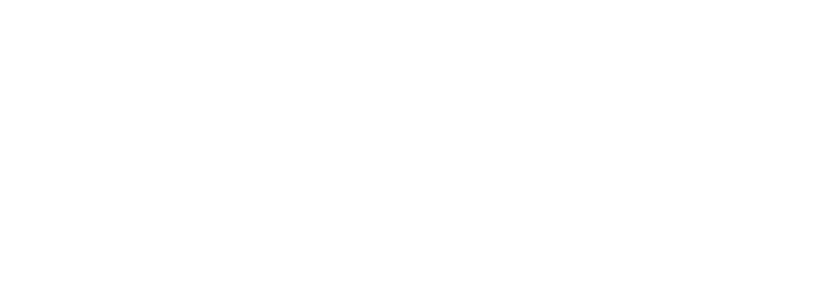
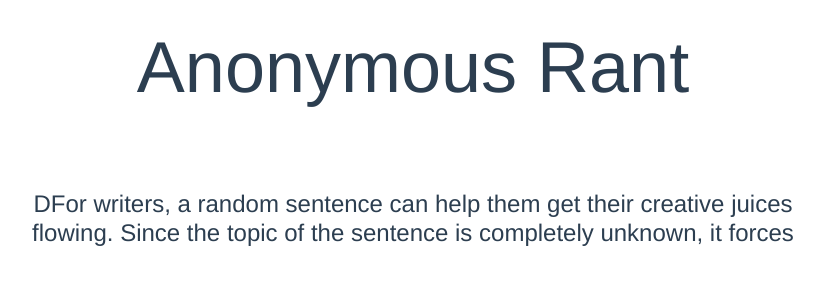
Before and after one commit to EB1811/Anonymous-venting-website, a Vue app: page / in a window 1280 px wide. Shown: the top 300 px of the page, without its empty margins (227-1051 px from the left). Built offline with nearby package versions, Linux system fonts and the light colour scheme.

Commit message:
Added bootstrap, created basic home page.

```diff
--- a/package.json
+++ b/package.json
@@ -7,6 +7,7 @@
     "build": "vue-cli-service build"
   },
   "dependencies": {
+    "bootstrap": "^5.0.0-beta1",
     "core-js": "^3.6.5",
     "vue": "^3.0.0",
     "vue-router": "^4.0.0-0"
--- a/src/App.vue
+++ b/src/App.vue
@@ -3,7 +3,11 @@
 </template>
 
 <style>
+html, body {
+  height: 100%;
+}
 #app {
+  height: 100%;
   font-family: Avenir, Helvetica, Arial, sans-serif;
   -webkit-font-smoothing: antialiased;
   -moz-osx-font-smoothing: grayscale;
--- a/src/views/Home.vue
+++ b/src/views/Home.vue
@@ -1,12 +1,22 @@
 <template>
-  <div class="home">
+  <div class="container-fluid vh-100">
+    <div class="row p-4">
+      <h1 class="display-2">Anonymous Rant</h1>
+    </div>
+    <div class="row mt-5 justify-content-center">
+      <div class="col-8">
+        <h4>
+          DFor writers, a random sentence can help them get their creative juices flowing. Since the topic of the sentence is completely unknown, it forces
+        </h4>
+      </div>
+    </div>
   </div>
 </template>
 
 <script>
+import 'bootstrap/dist/css/bootstrap.css'
+
 export default {
-  name: 'Home',
-  components: {
-  }
+  name: 'Home'
 }
 </script>
```
Also changed, not shown: 1 other file (tests, documents, lock files or other folders).
